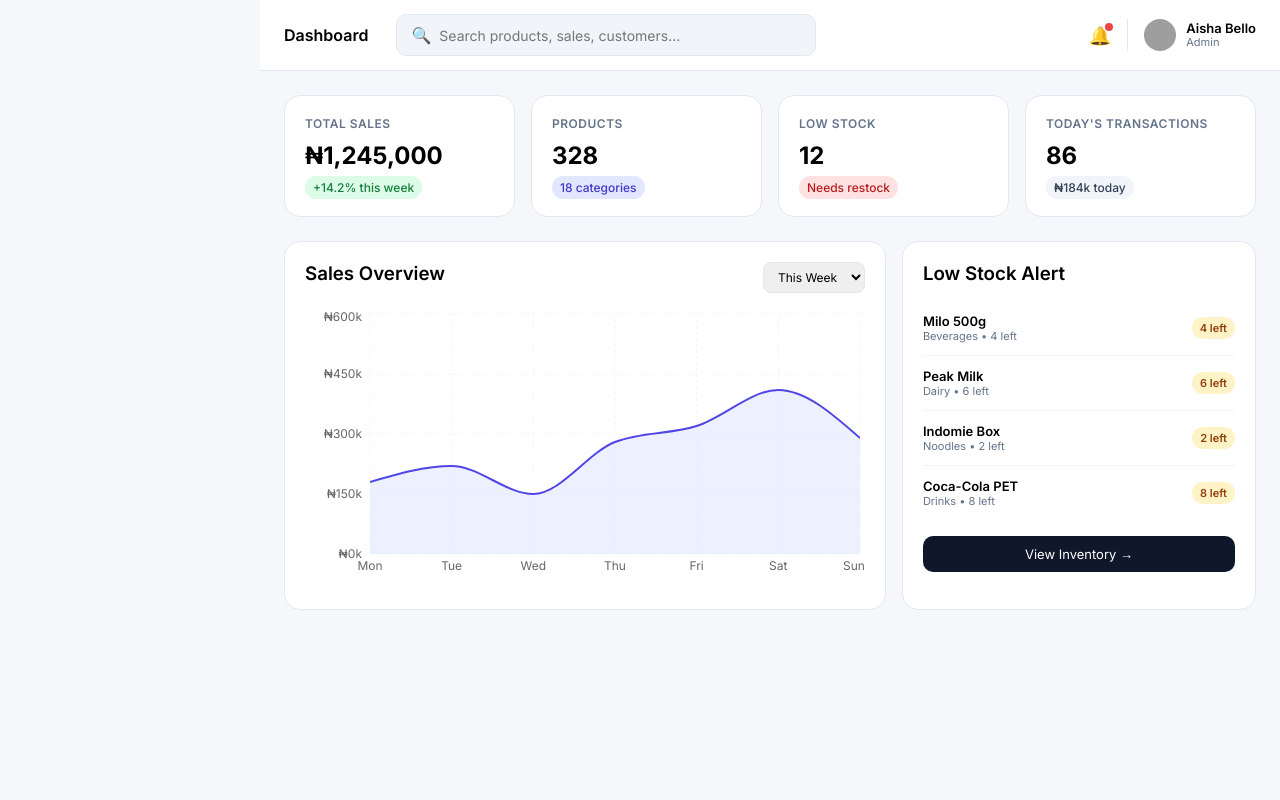
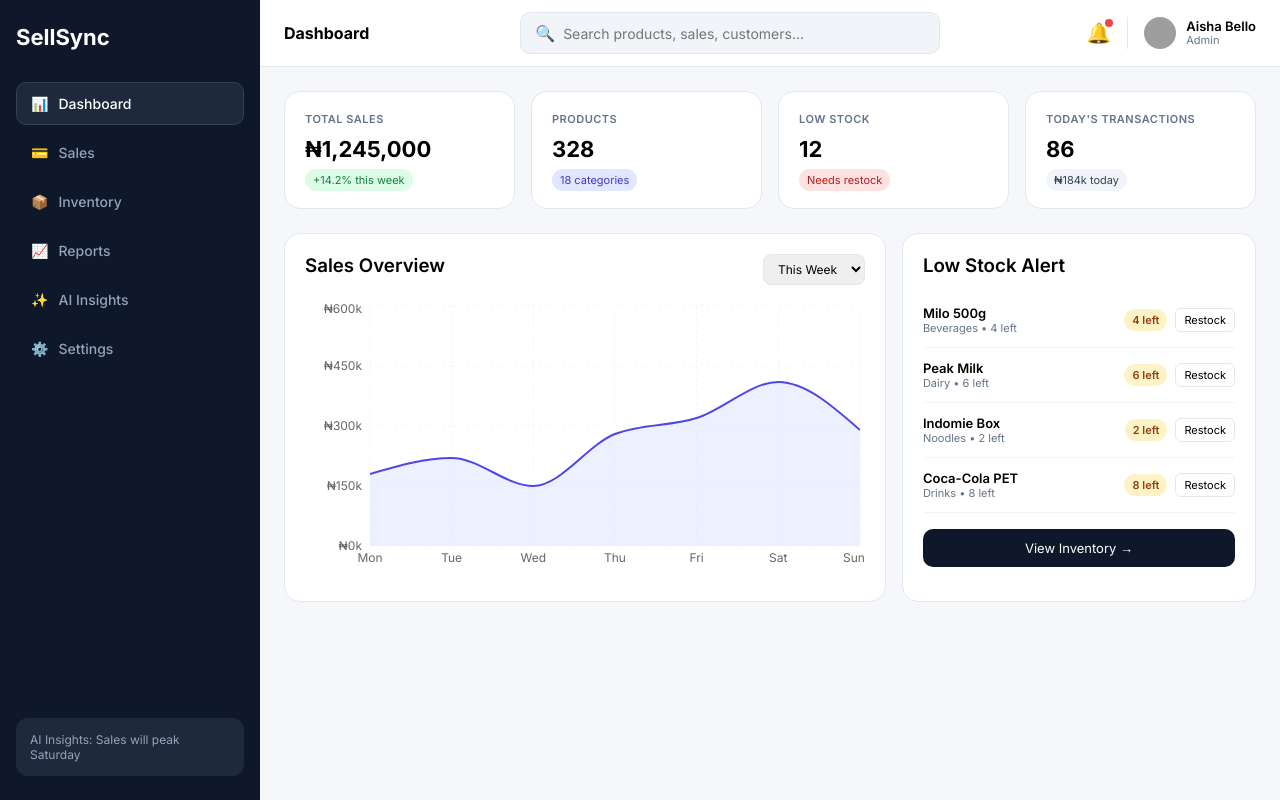
Before and after one commit to francisyakubu563-lab/Sellsync, a React (Vite) app: page / in a window 1280 px wide. Built offline with nearby package versions, Linux system fonts and the light colour scheme; grey boxes are pictures that could not be loaded.

Commit message:
Refactor App component with improved state management

```diff
--- a/src/App.jsx
+++ b/src/App.jsx
@@ -1,17 +1,13 @@
-import { useState } from 'react'
-import { AreaChart, Area, XAxis, YAxis, CartesianGrid, Tooltip, ResponsiveContainer, BarChart, Bar } from 'recharts'
+import { useState, useMemo } from 'react'
+import { AreaChart, Area, XAxis, YAxis, CartesianGrid, Tooltip, ResponsiveContainer } from 'recharts'
 
 const salesData = [
-  { name: 'Mon', sales: 180000, orders: 24 },
-  { name: 'Tue', sales: 220000, orders: 32 },
-  { name: 'Wed', sales: 150000, orders: 18 },
-  { name: 'Thu', sales: 280000, orders: 41 },
-  { name: 'Fri', sales: 320000, orders: 52 },
-  { name: 'Sat', sales: 410000, orders: 63 },
-  { name: 'Sun', sales: 290000, orders: 38 },
+  { name: 'Mon', sales: 180000 }, { name: 'Tue', sales: 220000 },
+  { name: 'Wed', sales: 150000 }, { name: 'Thu', sales: 280000 },
+  { name: 'Fri', sales: 320000 }, { name: 'Sat', sales: 410000 },
+  { name: 'Sun', sales: 290000 },
 ]
-
-const lowStock = [
+const initialStock = [
   { product: 'Milo 500g', stock: 4, category: 'Beverages' },
   { product: 'Peak Milk', stock: 6, category: 'Dairy' },
   { product: 'Indomie Box', stock: 2, category: 'Noodles' },
@@ -20,15 +16,21 @@ const lowStock = [
 
 export default function App() {
   const [active, setActive] = useState('Dashboard')
-  const [sidebarOpen, setSidebarOpen] = useState(false)
+  const [search, setSearch] = useState('')
+  const [showNotif, setShowNotif] = useState(false)
+  const [toast, setToast] = useState('')
+  const [stock, setStock] = useState(initialStock)
+
+  const showToast = (msg) => { setToast(msg); setTimeout(()=>setToast(''), 2500) }
+
+  const filteredStock = useMemo(() =>
+    stock.filter(s => s.product.toLowerCase().includes(search.toLowerCase())), [search, stock]
+  )
 
   const menu = [
-    { id: 'Dashboard', icon: '📊' },
-    { id: 'Sales', icon: '💳' },
-    { id: 'Inventory', icon: '📦' },
-    { id: 'Reports', icon: '📈' },
-    { id: 'AI Insights', icon: '✨' },
-    { id: 'Settings', icon: '⚙️' },
+    { id: 'Dashboard', icon: '📊' }, { id: 'Sales', icon: '💳' },
+    { id: 'Inventory', icon: '📦' }, { id: 'Reports', icon: '📈' },
+    { id: 'AI Insights', icon: '✨' }, { id: 'Settings', icon: '⚙️' },
   ]
 
   return (
@@ -37,131 +39,110 @@ export default function App() {
         @import url('https://fonts.googleapis.com/css2?family=Inter:wght@400;500;600;700&display=swap');
         *{margin:0;padding:0;box-sizing:border-box;font-family:Inter,sans-serif}
         .layout{display:flex;min-height:100vh;background:#f6f7fb}
-        .sidebar{width:260px;background:#0f172a;color:white;padding:24px 16px;position:fixed;height:100vh;transition:0.3s;z-index:20}
-        .sidebar-mobile{transform:translateX(-100%)}
-        .sidebar-mobile.open{transform:translateX(0)}
-        .main{flex:1;margin-left:260px;padding:0;min-width:0}
-        .topbar{background:white;border-bottom:1px solid #e2e8f0;padding:14px 24px;display:flex;align-items:center;justify-content:space-between;gap:12px;position:sticky;top:0;z-index:10}
+        .sidebar{width:260px;background:#0f172a;color:white;padding:24px 16px;position:fixed;height:100vh;z-index:20;display:flex;flex-direction:column}
+        .main{flex:1;margin-left:260px;min-width:0}
+        .topbar{background:white;border-bottom:1px solid #e2e8f0;padding:12px 24px;display:flex;align-items:center;justify-content:space-between;gap:12px;position:sticky;top:0;z-index:10}
         .search{flex:1;max-width:420px;display:flex;align-items:center;background:#f1f5f9;border:1px solid #e2e8f0;border-radius:10px;padding:10px 14px;gap:8px}
         .search input{border:0;background:transparent;outline:none;width:100%;font-size:14px}
+        .search:focus-within{border-color:#4f46e5;background:white}
         .cards{display:grid;grid-template-columns:repeat(4,1fr);gap:16px;padding:24px}
-        .card{background:white;border:1px solid #e2e8f0;border-radius:16px;padding:20px}
-        .card h4{color:#64748b;font-size:12px;font-weight:600;letter-spacing:.5px;text-transform:uppercase}
-        .card h2{font-size:24px;margin:10px 0 6px;font-weight:700}
-        .card span{font-size:12px;padding:4px 8px;border-radius:20px;font-weight:500}
+        .card{background:white;border:1px solid #e2e8f0;border-radius:16px;padding:20px;cursor:pointer;transition:.2s}
+        .card:hover{transform:translateY(-2px);box-shadow:0 8px 24px rgba(0,0,0,.06);border-color:#cbd5e1}
+        .card h4{color:#64748b;font-size:11px;font-weight:600;letter-spacing:.5px;text-transform:uppercase}
+        .card h2{font-size:22px;margin:10px 0 6px;font-weight:700}
         .grid2{display:grid;grid-template-columns:1.7fr 1fr;gap:16px;padding:0 24px 24px}
-        .chartBox{background:white;border:1px solid #e2e8f0;border-radius:16px;padding:20px}
-        @media(max-width:1000px){.cards{grid-template-columns:repeat(2,1fr)}.grid2{grid-template-columns:1fr}}
-        @media(max-width:768px){.sidebar{transform:translateX(-100%)}.sidebar.open{transform:translateX(0)}.main{margin-left:0}.cards{grid-template-columns:1fr}}
+        .box{background:white;border:1px solid #e2e8f0;border-radius:16px;padding:20px}
+        .btn{width:100%;background:#0f172a;color:white;border:0;padding:11px;border-radius:10px;font-size:13px;cursor:pointer;transition:.2s}
+        .btn:hover{background:#1e293b}
+        .btn:active{transform:scale(.98)}
+        .menuItem{padding:12px 14px;border-radius:10px;cursor:pointer;margin-bottom:6px;display:flex;gap:10px;align-items:center;font-size:14px;font-weight:500;transition:.2s}
+        .menuItem:hover{background:#1e293b;color:white}
+        .toast{position:fixed;bottom:24px;left:50%;transform:translateX(-50%);background:#0f172a;color:white;padding:12px 20px;border-radius:10px;font-size:13px;z-index:50;box-shadow:0 10px 30px rgba(0,0,0,.2)}
+        @media(max-width:900px){.cards{grid-template-columns:repeat(2,1fr)}.grid2{grid-template-columns:1fr}.sidebar{display:none}.main{margin-left:0}}
       `}</style>
 
       <div className="layout">
-        {/* SIDEBAR */}
-        <aside className={`sidebar ${sidebarOpen ? 'open' : ''} sidebar-mobile`} style={{display:'flex',flexDirection:'column'}}>
+        <aside className="sidebar">
           <h1 style={{fontSize:'22px',fontWeight:'700',marginBottom:'32px'}}>SellSync</h1>
           <div style={{flex:1}}>
             {menu.map(m => (
-              <div key={m.id} onClick={()=>setActive(m.id)}
-                style={{
-                  padding:'12px 14px',borderRadius:'10px',cursor:'pointer',marginBottom:'6px',
-                  display:'flex',gap:'10px',alignItems:'center',
-                  background: active===m.id ? '#1e293b' : 'transparent',
-                  color: active===m.id ? 'white' : '#94a3b8',
-                  border: active===m.id ? '1px solid #334155' : '1px solid transparent',
-                  fontSize:'14px',fontWeight:500
-                }}>
+              <div key={m.id} onClick={()=>{setActive(m.id); showToast(`${m.id} clicked`)}}
+                className="menuItem" style={{background: active===m.id ? '#1e293b' : 'transparent', color: active===m.id ? 'white' : '#94a3b8', border: active===m.id ? '1px solid #334155' : '1px solid transparent'}}>
                 <span>{m.icon}</span> {m.id}
               </div>
             ))}
           </div>
-          <div style={{background:'#1e293b',padding:'14px',borderRadius:'12px',fontSize:'12px',color:'#94a3b8'}}>
-            <div style={{color:'white',fontWeight:600,marginBottom:'4px'}}>Free Trial</div>
-            12 days left — Upgrade for AI Insights
-          </div>
+          <div style={{background:'#1e293b',padding:'14px',borderRadius:'12px',fontSize:'12px',color:'#94a3b8'}}>AI Insights: Sales will peak Saturday</div>
         </aside>
 
-        {/* MAIN */}
         <main className="main">
-          {/* TOP NAV */}
           <div className="topbar">
-            <div style={{display:'flex',alignItems:'center',gap:'12px',flex:1}}>
-              <button onClick={()=>setSidebarOpen(!sidebarOpen)} style={{display:'none',border:'1px solid #e2e8f0',background:'white',padding:'8px',borderRadius:'8px'}} className="mobile-btn">☰</button>
-              <div style={{fontWeight:600}}>{active}</div>
-              <div className="search" style={{marginLeft:'16px'}}>
-                <span style={{color:'#94a3b8'}}>🔍</span>
-                <input placeholder="Search products, sales, customers..." />
-              </div>
+            <div style={{fontWeight:700, minWidth:'90px'}}>{active}</div>
+            <div className="search">
+              <span>🔍</span>
+              <input value={search} onChange={e=>setSearch(e.target.value)} placeholder="Search products, sales, customers..." />
             </div>
             <div style={{display:'flex',alignItems:'center',gap:'16px'}}>
-              <div style={{position:'relative',cursor:'pointer',fontSize:'18px'}}>🔔<span style={{position:'absolute',top:-2,right:-2,width:'8px',height:'8px',background:'#ef4444',borderRadius:'50%'}}></span></div>
-              <div style={{display:'flex',alignItems:'center',gap:'10px',borderLeft:'1px solid #e2e8f0',paddingLeft:'16px'}}>
+              <div style={{position:'relative'}}>
+                <div onClick={()=>setShowNotif(!showNotif)} style={{fontSize:'20px',cursor:'pointer',position:'relative'}}>🔔<span style={{position:'absolute',top:-2,right:-2,width:'8px',height:'8px',background:'#ef4444',borderRadius:'50%'}}></span></div>
+                {showNotif && <div style={{position:'absolute',right:0,top:'36px',width:'280px',background:'white',border:'1px solid #e2e8f0',borderRadius:'12px',padding:'12px',boxShadow:'0 10px 30px rgba(0,0,0,.1)',zIndex:20}}>
+                  <div style={{fontWeight:600,fontSize:'13px',marginBottom:'8px'}}>Notifications</div>
+                  <div style={{fontSize:'12px',padding:'8px 0',borderBottom:'1px solid #f1f5f9'}}>⚠️ Milo 500g is low (4 left)</div>
+                  <div style={{fontSize:'12px',padding:'8px 0'}}>✅ New sale: ₦42,000 - Indomie</div>
+                </div>}
+              </div>
+              <div onClick={()=>showToast('Profile settings coming soon')} style={{display:'flex',alignItems:'center',gap:'10px',borderLeft:'1px solid #e2e8f0',paddingLeft:'16px',cursor:'pointer'}}>
                 <img src="https://i.pravatar.cc/100?img=33" style={{width:'32px',height:'32px',borderRadius:'50%'}} />
                 <div style={{lineHeight:1.2}}><div style={{fontSize:'13px',fontWeight:600}}>Aisha Bello</div><div style={{fontSize:'11px',color:'#64748b'}}>Admin</div></div>
               </div>
             </div>
           </div>
 
-          {/* SUMMARY CARDS */}
+          {active === 'Dashboard' ? (
+            <>
               <div className="cards">
-            <div className="card">
-              <h4>Total Sales</h4>
-              <h2>₦1,245,000</h2>
-              <span style={{background:'#dcfce7',color:'#15803d'}}>+14.2% this week</span>
+                <div className="card" onClick={()=>showToast('Total sales details opened')}><h4>Total Sales</h4><h2>₦1,245,000</h2><span style={{background:'#dcfce7',color:'#15803d',fontSize:'11px',padding:'4px 8px',borderRadius:'20px'}}>+14.2% this week</span></div>
+                <div className="card" onClick={()=>{setActive('Inventory'); showToast('Going to Inventory')}}><h4>Products</h4><h2>328</h2><span style={{background:'#e0e7ff',color:'#4338ca',fontSize:'11px',padding:'4px 8px',borderRadius:'20px'}}>18 categories</span></div>
+                <div className="card" onClick={()=>showToast('12 items need restock')}><h4>Low Stock</h4><h2>12</h2><span style={{background:'#fee2e2',color:'#b91c1c',fontSize:'11px',padding:'4px 8px',borderRadius:'20px'}}>Needs restock</span></div>
+                <div className="card" onClick={()=>setActive('Sales')}><h4>Today's Transactions</h4><h2>86</h2><span style={{background:'#f1f5f9',color:'#334155',fontSize:'11px',padding:'4px 8px',borderRadius:'20px'}}>₦184k today</span></div>
               </div>
-            <div className="card">
-              <h4>Products</h4>
-              <h2>328</h2>
-              <span style={{background:'#e0e7ff',color:'#4338ca'}}>18 categories</span>
+
+              <div className="grid2">
+                <div className="box">
+                  <div style={{display:'flex',justifyContent:'space-between',marginBottom:'16px'}}><h3 style={{fontWeight:600}}>Sales Overview</h3><select onChange={e=>showToast(`Filter: ${e.target.value}`)} style={{border:'1px solid #e2e8f0',borderRadius:'8px',padding:'6px 10px',fontSize:'12px'}}><option>This Week</option><option>Last Week</option></select></div>
+                  <ResponsiveContainer width="100%" height={280}><AreaChart data={salesData}><CartesianGrid strokeDasharray="3 3" stroke="#f1f5f9" /><XAxis dataKey="name" tick={{fontSize:12}} axisLine={false} tickLine={false} /><YAxis tick={{fontSize:12}} axisLine={false} tickLine={false} tickFormatter={v=>`₦${v/1000}k`} /><Tooltip formatter={v=>[`₦${v.toLocaleString()}`,'Sales']} /><Area type="monotone" dataKey="sales" stroke="#4f46e5" fill="#e0e7ff" strokeWidth={2} /></AreaChart></ResponsiveContainer>
                 </div>
-            <div className="card">
-              <h4>Low Stock</h4>
-              <h2>12</h2>
-              <span style={{background:'#fee2e2',color:'#b91c1c'}}>Needs restock</span>
-            </div>
-            <div className="card">
-              <h4>Today's Transactions</h4>
-              <h2>86</h2>
-              <span style={{background:'#f1f5f9',color:'#334155'}}>₦184k today</span>
+
+                <div className="box">
+                  <h3 style={{fontWeight:600,marginBottom:'16px'}}>Low Stock Alert {search && `(${filteredStock.length})`}</h3>
+                  {filteredStock.length === 0 && <div style={{fontSize:'13px',color:'#64748b',padding:'20px 0',textAlign:'center'}}>No products found for "{search}"</div>}
+                  {filteredStock.map((item,i)=>(
+                    <div key={i} style={{display:'flex',justifyContent:'space-between',alignItems:'center',padding:'12px 0',borderBottom:'1px solid #f1f5f9'}}>
+                      <div><div style={{fontSize:'13px',fontWeight:600}}>{item.product}</div><div style={{fontSize:'11px',color:'#64748b'}}>{item.category} • {item.stock} left</div></div>
+                      <div style={{display:'flex',gap:'8px',alignItems:'center'}}>
+                        <span style={{background:'#fef3c7',color:'#92400e',fontSize:'11px',padding:'4px 8px',borderRadius:'20px',fontWeight:600}}>{item.stock} left</span>
+                        <button onClick={()=>{setStock(stock.map(s=> s.product===item.product ? {...s, stock: s.stock+10} : s)); showToast(`${item.product} restocked +10`)}} style={{border:'1px solid #e2e8f0',background:'white',borderRadius:'6px',padding:'4px 8px',cursor:'pointer',fontSize:'11px'}}>Restock</button>
                       </div>
                     </div>
-
-          {/* SALES OVERVIEW + LOW STOCK */}
-          <div className="grid2">
-            <div className="chartBox">
-              <div style={{display:'flex',justifyContent:'space-between',marginBottom:'16px'}}>
-                <h3 style={{fontWeight:600}}>Sales Overview</h3>
-                <select style={{border:'1px solid #e2e8f0',borderRadius:'8px',padding:'6px 10px',fontSize:'12px'}}><option>This Week</option></select>
-              </div>
-              <ResponsiveContainer width="100%" height={280}>
-                <AreaChart data={salesData}>
-                  <CartesianGrid strokeDasharray="3 3" stroke="#f1f5f9" />
-                  <XAxis dataKey="name" tick={{fontSize:12}} axisLine={false} tickLine={false} />
-                  <YAxis tick={{fontSize:12}} axisLine={false} tickLine={false} tickFormatter={(v)=>`₦${v/1000}k`} />
-                  <Tooltip formatter={(v)=>[`₦${v.toLocaleString()}`,'Sales']} />
-                  <Area type="monotone" dataKey="sales" stroke="#4f46e5" fill="#e0e7ff" strokeWidth={2} />
-                </AreaChart>
-              </ResponsiveContainer>
-            </div>
-
-            <div className="chartBox">
-              <h3 style={{fontWeight:600,marginBottom:'16px'}}>Low Stock Alert</h3>
-              {lowStock.map((item,i)=>(
-                <div key={i} style={{display:'flex',justifyContent:'space-between',alignItems:'center',padding:'12px 0',borderBottom: i<3 ? '1px solid #f1f5f9' : '0'}}>
-                  <div>
-                    <div style={{fontSize:'13px',fontWeight:600}}>{item.product}</div>
-                    <div style={{fontSize:'11px',color:'#64748b'}}>{item.category} • {item.stock} left</div>
-                  </div>
-                  <span style={{background:'#fef3c7',color:'#92400e',fontSize:'11px',padding:'4px 8px',borderRadius:'20px',fontWeight:600}}>{item.stock} left</span>
-                </div>
                   ))}
-              <button style={{width:'100%',marginTop:'16px',background:'#0f172a',color:'white',border:0,padding:'10px',borderRadius:'10px',fontSize:'13px',cursor:'pointer'}}>View Inventory →</button>
+                  <button className="btn" style={{marginTop:'16px'}} onClick={()=>{setActive('Inventory'); showToast('Opening full inventory')}}>View Inventory →</button>
                 </div>
               </div>
+            </>
+          ) : (
+            <div style={{padding:'40px 24px'}}>
+              <div className="box" style={{textAlign:'center',padding:'60px 20px'}}>
+                <div style={{fontSize:'48px',marginBottom:'12px'}}>{menu.find(m=>m.id===active)?.icon}</div>
+                <h2 style={{marginBottom:'8px'}}>{active} Page</h2>
+                <p style={{color:'#64748b',fontSize:'14px',marginBottom:'20px'}}>This is the {active} section. Content is interactive and ready for backend integration.</p>
+                <button className="btn" style={{width:'auto',padding:'10px 20px'}} onClick={()=>setActive('Dashboard')}>← Back to Dashboard</button>
+              </div>
+            </div>
+          )}
         </main>
       </div>
 
-      {/* Mobile sidebar backdrop */}
-      {sidebarOpen && <div onClick={()=>setSidebarOpen(false)} style={{position:'fixed',inset:0,background:'rgba(0,0,0,0.4)',zIndex:15}}></div>}
+      {toast && <div className="toast">✅ {toast}</div>}
     </>
   )
 }
```
Lines whose indentation alone changed are shown as unchanged.
